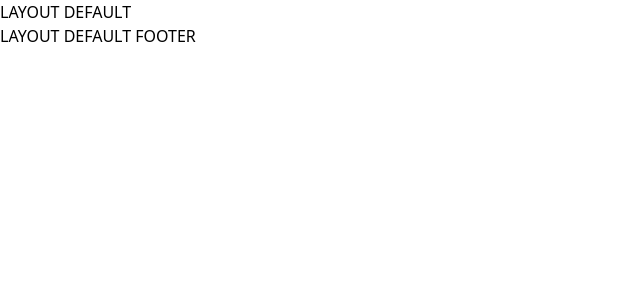
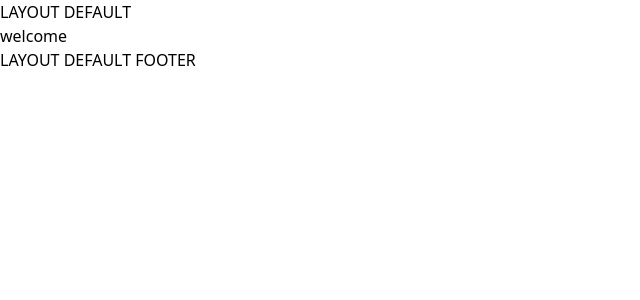
Before and after one commit to DaiHai027/eslint-starter, a Nuxt app: page /demo in a window 1280 px wide. Shown: the top 300 px of the page, without its empty margins (0-640 px from the left). Built offline with nearby package versions, Linux system fonts and the light colour scheme.

Commit message:
chore: init issue

```diff
--- /dev/null
+++ b/components/WelcomeComponent.vue
@@ -0,0 +1,5 @@
+<template>
+  <div>
+    <p>welcome</p>
+  </div>
+</template>
--- /dev/null
+++ b/pages/demo.vue
@@ -0,0 +1,5 @@
+<template>
+  <div>
+    <WelcomeComponent />
+  </div>
+</template>
--- a/pages/index.vue
+++ b/pages/index.vue
@@ -2,6 +2,6 @@
   <div>
     <NuxtLink to="/about">ABOUT</NuxtLink>
 
-    <LazyNuxtWelcome />
+    <NuxtWelcome />
   </div>
 </template>
```
